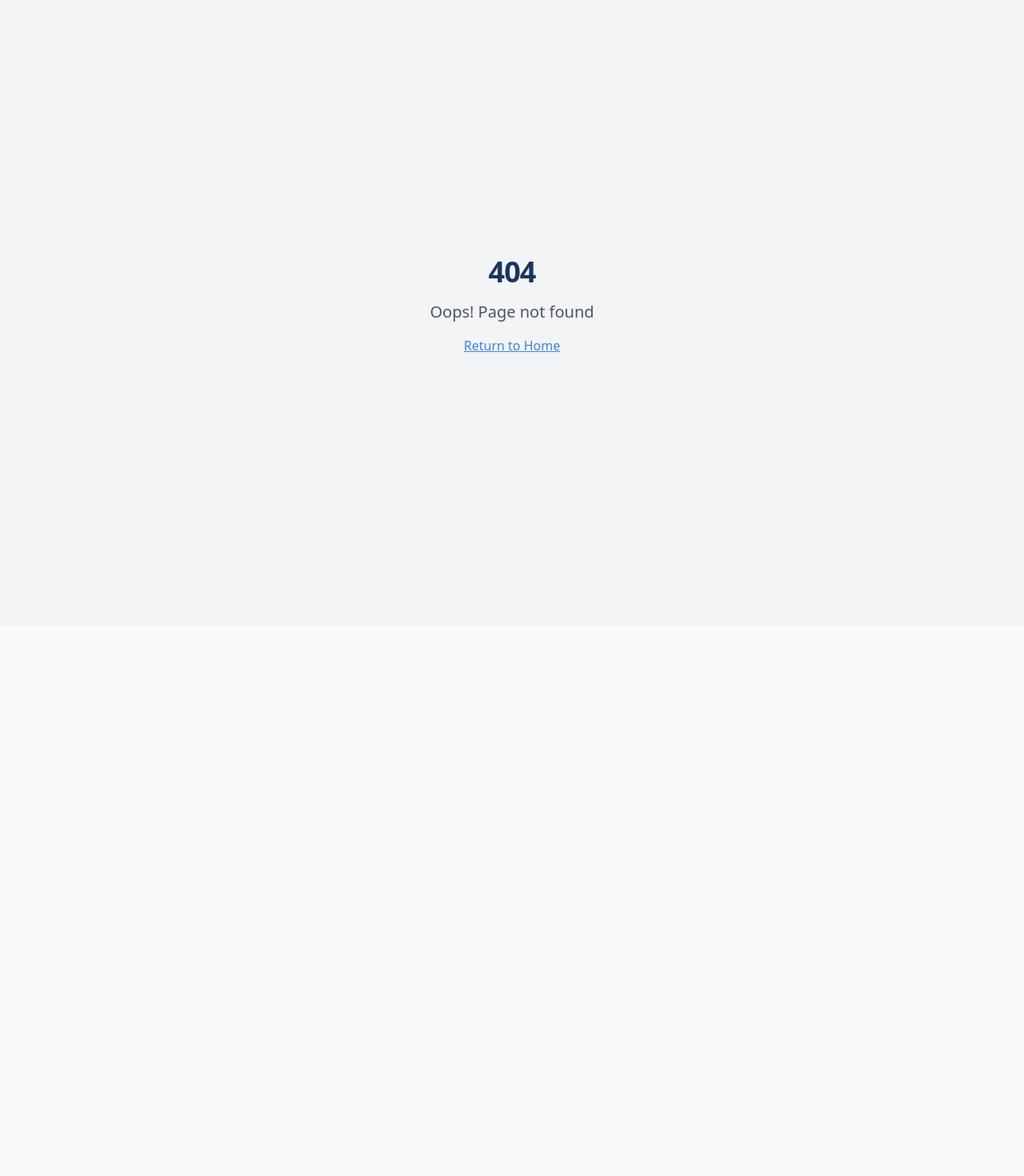
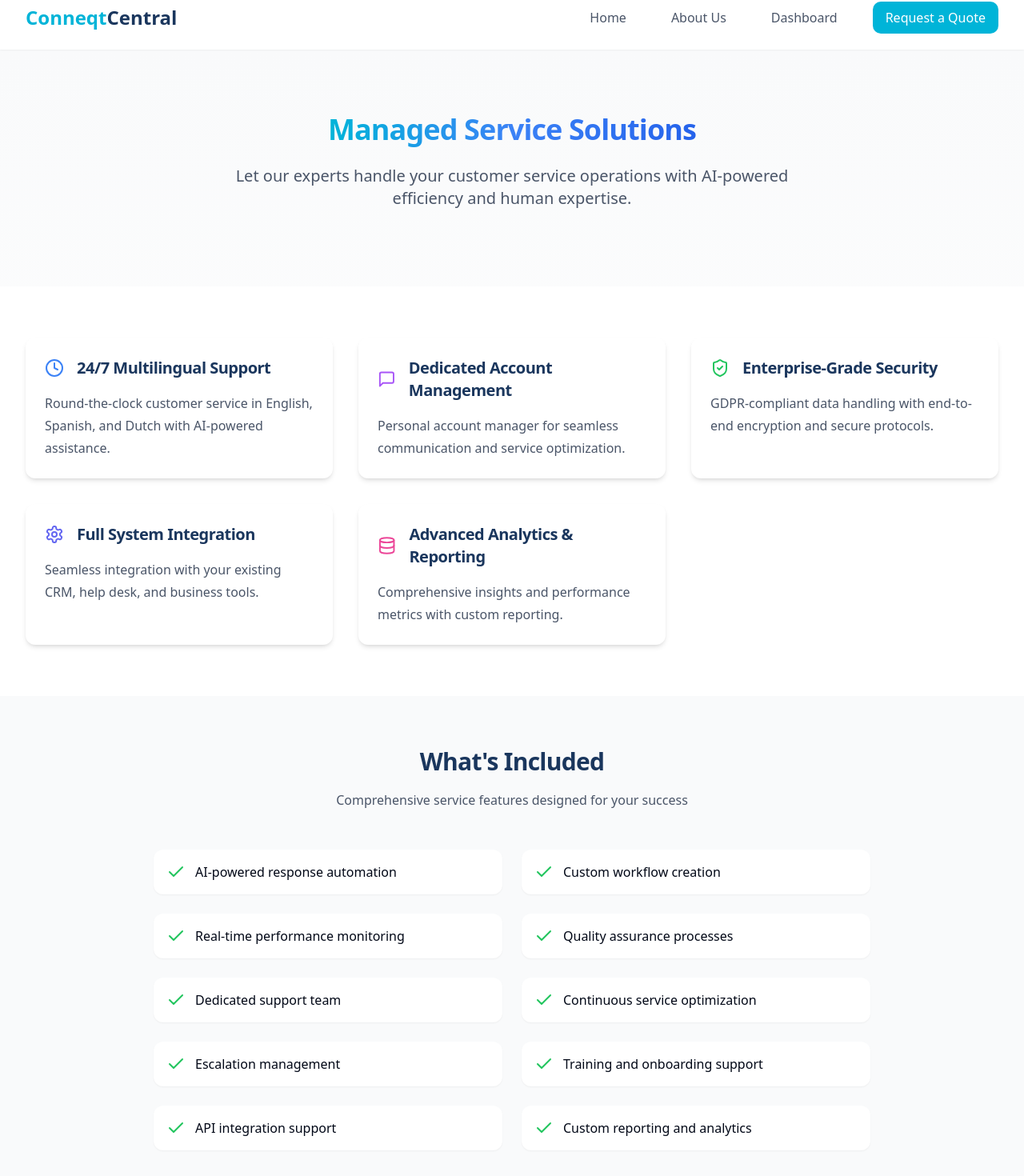
Before and after one commit to LeeSpain/conneqt-ai-guardian-central, a React (Vite) app: page /managed-services in a window 1280 px wide. Before the commit this address had no page. Shown: the part 18-1488 px from the top of the page at 80% size. Before the commit the page ends 800 px from the top, so only its background shows below. Built offline with nearby package versions, Linux system fonts and the light colour scheme.

Commit message:
feat: Add subscription services page
Adds a new page to showcase subscription services and guide users towards requesting a quote.

```diff
--- a/src/App.tsx
+++ b/src/App.tsx
@@ -1,4 +1,3 @@
-
 import { Toaster } from "@/components/ui/toaster";
 import { Toaster as Sonner } from "@/components/ui/sonner";
 import { TooltipProvider } from "@/components/ui/tooltip";
@@ -16,6 +15,7 @@ import CallCenter from "./pages/CallCenter";
 import PlatformSettings from "./pages/PlatformSettings";
 import WebsiteIntegration from "./pages/WebsiteIntegration";
 import AIGuardian from "./pages/AIGuardian";
+import ManagedServices from "./pages/ManagedServices";
 
 const queryClient = new QueryClient();
 
@@ -25,6 +25,7 @@ const AppRoutes = () => {
       <Route path="/" element={<Index />} />
       <Route path="/about" element={<About />} />
       <Route path="/quote" element={<Quote />} />
+      <Route path="/managed-services" element={<ManagedServices />} />
       <Route path="/quote-confirmation" element={<QuoteConfirmation />} />
       <Route path="/subscriptions" element={<SubscriptionServices />} />
       <Route path="/admin-dashboard" element={<AdminDashboard />} />
--- a/src/components/sections/ClientModelSection.tsx
+++ b/src/components/sections/ClientModelSection.tsx
@@ -1,4 +1,3 @@
-
 import { Check } from 'lucide-react';
 import { Link } from 'react-router-dom';
 
@@ -40,7 +39,7 @@ const ClientModelSection = () => {
               </ul>
 
               <Link
-                to="/quote"
+                to="/managed-services"
                 className="block text-center bg-conneqt-blue hover:bg-blue-500 text-white px-6 py-3 rounded-md font-medium transition-colors"
               >
                 Request Managed Service Quote
--- /dev/null
+++ b/src/pages/ManagedServices.tsx
@@ -0,0 +1,128 @@
+
+import { Check, ShieldCheck, Clock, Settings, MessageSquare, Database } from 'lucide-react';
+import { Link } from 'react-router-dom';
+import Navbar from '@/components/Navbar';
+import Footer from '@/components/Footer';
+import useScrollToTop from '@/hooks/useScrollToTop';
+import { Button } from '@/components/ui/button';
+
+const ManagedServices = () => {
+  useScrollToTop();
+
+  const benefits = [
+    {
+      title: "24/7 Multilingual Support",
+      description: "Round-the-clock customer service in English, Spanish, and Dutch with AI-powered assistance.",
+      icon: <Clock className="w-6 h-6 text-blue-500" />
+    },
+    {
+      title: "Dedicated Account Management",
+      description: "Personal account manager for seamless communication and service optimization.",
+      icon: <MessageSquare className="w-6 h-6 text-purple-500" />
+    },
+    {
+      title: "Enterprise-Grade Security",
+      description: "GDPR-compliant data handling with end-to-end encryption and secure protocols.",
+      icon: <ShieldCheck className="w-6 h-6 text-green-500" />
+    },
+    {
+      title: "Full System Integration",
+      description: "Seamless integration with your existing CRM, help desk, and business tools.",
+      icon: <Settings className="w-6 h-6 text-indigo-500" />
+    },
+    {
+      title: "Advanced Analytics & Reporting",
+      description: "Comprehensive insights and performance metrics with custom reporting.",
+      icon: <Database className="w-6 h-6 text-pink-500" />
+    }
+  ];
+
+  const features = [
+    "AI-powered response automation",
+    "Custom workflow creation",
+    "Real-time performance monitoring",
+    "Quality assurance processes",
+    "Dedicated support team",
+    "Continuous service optimization",
+    "Escalation management",
+    "Training and onboarding support",
+    "API integration support",
+    "Custom reporting and analytics"
+  ];
+
+  return (
+    <>
+      <Navbar />
+      <div className="min-h-screen bg-gradient-to-b from-gray-50 via-white to-gray-50">
+        {/* Hero Section */}
+        <section className="pt-20 pb-16">
+          <div className="max-w-7xl mx-auto px-4 sm:px-6 lg:px-8">
+            <div className="text-center max-w-3xl mx-auto">
+              <h1 className="text-4xl font-bold mb-6">
+                <span className="bg-gradient-to-r from-conneqt-blue via-blue-500 to-blue-600 bg-clip-text text-transparent">
+                  Managed Service Solutions
+                </span>
+              </h1>
+              <p className="text-xl text-conneqt-slate mb-8">
+                Let our experts handle your customer service operations with AI-powered efficiency and human expertise.
+              </p>
+            </div>
+          </div>
+        </section>
+
+        {/* Benefits Grid */}
+        <section className="py-16 bg-white">
+          <div className="max-w-7xl mx-auto px-4 sm:px-6 lg:px-8">
+            <div className="grid md:grid-cols-2 lg:grid-cols-3 gap-8">
+              {benefits.map((benefit) => (
+                <div key={benefit.title} className="bg-white p-6 rounded-xl shadow-md hover:shadow-lg transition-shadow">
+                  <div className="flex items-center gap-4 mb-4">
+                    {benefit.icon}
+                    <h3 className="text-xl font-semibold">{benefit.title}</h3>
+                  </div>
+                  <p className="text-conneqt-slate">{benefit.description}</p>
+                </div>
+              ))}
+            </div>
+          </div>
+        </section>
+
+        {/* Features List */}
+        <section className="py-16 bg-gray-50">
+          <div className="max-w-7xl mx-auto px-4 sm:px-6 lg:px-8">
+            <div className="text-center mb-12">
+              <h2 className="text-3xl font-bold mb-4">What's Included</h2>
+              <p className="text-conneqt-slate">Comprehensive service features designed for your success</p>
+            </div>
+            <div className="grid md:grid-cols-2 gap-6 max-w-4xl mx-auto">
+              {features.map((feature) => (
+                <div key={feature} className="flex items-center gap-3 bg-white p-4 rounded-lg shadow-sm">
+                  <Check className="text-green-500 flex-shrink-0" />
+                  <span>{feature}</span>
+                </div>
+              ))}
+            </div>
+          </div>
+        </section>
+
+        {/* CTA Section */}
+        <section className="py-16 bg-white">
+          <div className="max-w-3xl mx-auto text-center px-4 sm:px-6 lg:px-8">
+            <h2 className="text-3xl font-bold mb-6">Ready to Transform Your Customer Service?</h2>
+            <p className="text-lg text-conneqt-slate mb-8">
+              Get a customized quote tailored to your business needs and see how our managed service can help you scale.
+            </p>
+            <Link to="/quote">
+              <Button size="lg" className="bg-conneqt-blue hover:bg-blue-600 text-white">
+                Request a Quote
+              </Button>
+            </Link>
+          </div>
+        </section>
+      </div>
+      <Footer />
+    </>
+  );
+};
+
+export default ManagedServices;
```
